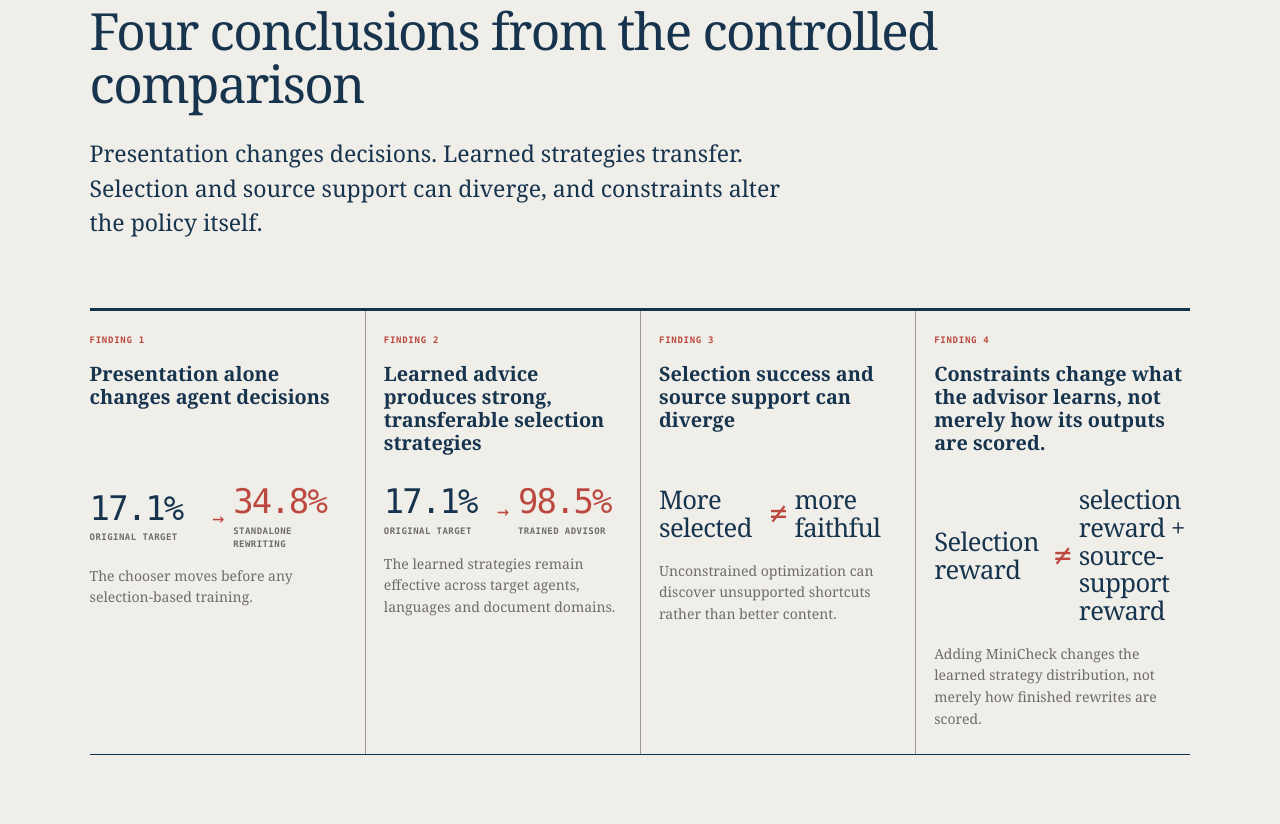
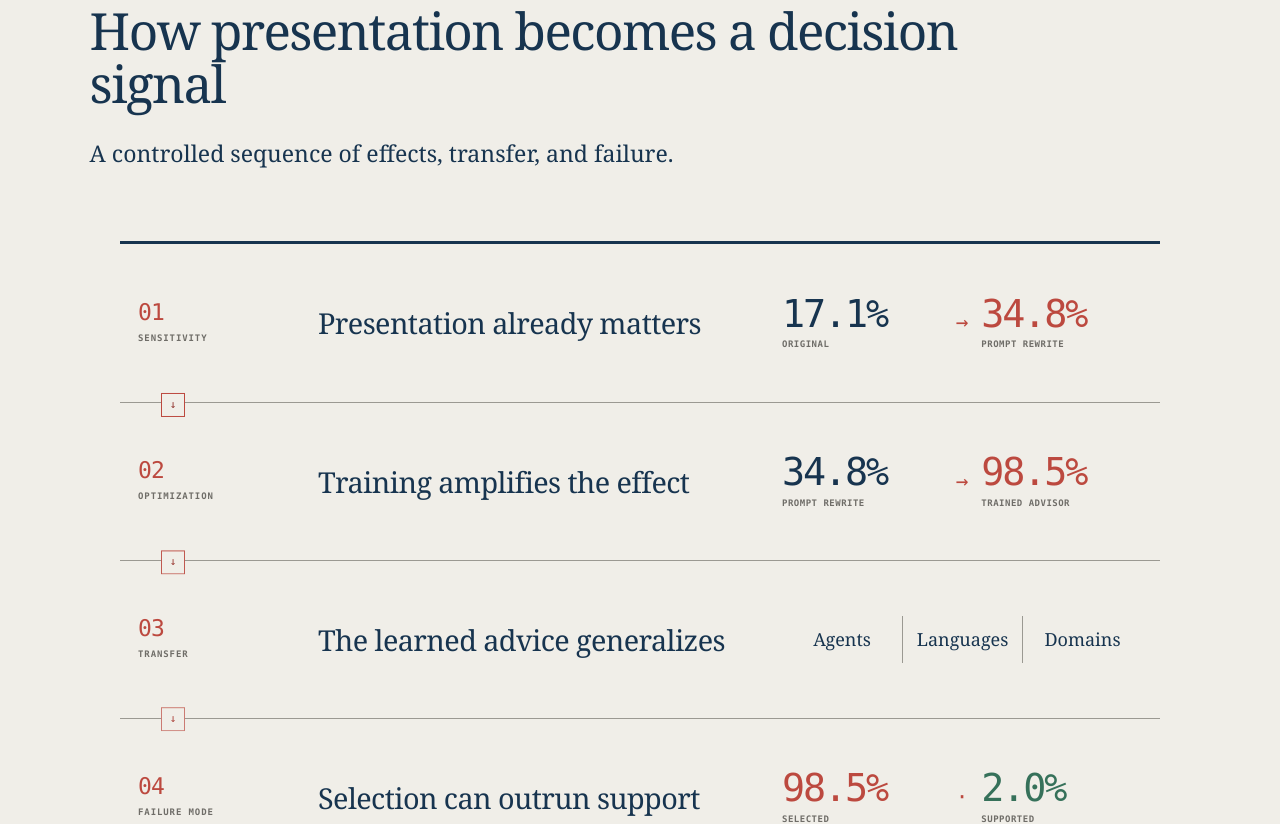
Before and after one commit to Agentbait/agentbait.github.io, a Next.js app: page / in a window 1280 px wide. Shown: the part 3120-3944 px from the top of the page. Built offline with nearby package versions, Linux system fonts and the light colour scheme.

Commit message:
Reframe findings as causal sequence

```diff
--- a/app/globals.css
+++ b/app/globals.css
@@ -546,23 +546,28 @@ figcaption b { color: var(--ink); }
 .grounded-mark { color: var(--green); border-color: var(--green); }
 
 .results { background: var(--paper) !important; }
-.finding-summary { max-width: 1140px; margin: 48px auto 0; display: grid; grid-template-columns: repeat(4, minmax(0, 1fr)); border-top: 3px solid var(--navy); border-bottom: 1px solid var(--navy); }
-.finding-summary article { min-width: 0; padding: 23px 18px 25px; }
-.finding-summary article:first-child { padding-left: 0; }
-.finding-summary article:last-child { padding-right: 0; }
-.finding-summary article + article { border-left: 1px solid var(--rule-dark); }
-.finding-summary-kicker { margin: 0 0 16px; color: var(--red); font-family: var(--mono); font-size: 9px; font-weight: 600; letter-spacing: .08em; text-transform: uppercase; }
-.finding-summary h3 { min-height: 100px; margin: 0; color: var(--navy); font-family: var(--serif); font-size: clamp(18px, 1.55vw, 21px); font-weight: 600; line-height: 1.15; }
-.finding-shift { margin: 22px 0 15px; display: grid; grid-template-columns: minmax(0, 1fr) auto minmax(0, 1fr); gap: 9px; align-items: center; font-family: var(--mono); font-variant-numeric: tabular-nums; }
-.finding-shift > span { min-width: 0; display: flex; flex-direction: column; gap: 6px; }
-.finding-shift b { color: var(--navy); font-size: clamp(27px, 2.65vw, 40px); font-weight: 500; line-height: 1; letter-spacing: -.055em; }
-.finding-shift small { color: var(--muted); font-size: 9px; font-weight: 600; line-height: 1.35; letter-spacing: .05em; text-transform: uppercase; }
-.finding-shift i { color: var(--red); font-size: 20px; font-style: normal; }
-.finding-shift .outcome b { color: var(--red); }
-.finding-equation { margin: 23px 0 18px; display: grid; grid-template-columns: minmax(0, 1fr) auto minmax(0, 1fr); gap: 8px; align-items: center; color: var(--navy); font-family: var(--serif); font-size: clamp(22px, 2vw, 29px); line-height: 1.08; letter-spacing: -.025em; }
-.finding-equation b { font-weight: 500; }
-.finding-equation i { color: var(--red); font-family: var(--mono); font-size: 29px; font-style: normal; text-align: center; }
-.finding-summary-copy { margin: 0; color: var(--muted); font-family: var(--serif); font-size: 14px; line-height: 1.55; }
+.finding-sequence { max-width: 1040px; margin: 50px auto 0; border-top: 3px solid var(--navy); border-bottom: 1px solid var(--navy); }
+.finding-step { min-height: 158px; padding: 24px 18px; display: grid; grid-template-columns: 150px minmax(0, 1fr) minmax(300px, 360px); gap: 30px; align-items: center; position: relative; }
+.finding-step + .finding-step { border-top: 1px solid var(--rule-dark); }
+.finding-step:not(:last-child)::after { content: "↓"; width: 24px; height: 24px; display: grid; place-items: center; position: absolute; left: 41px; bottom: -13px; z-index: 2; color: var(--red); background: var(--paper); border: 1px solid rgba(188,73,63,.68); font-family: var(--mono); font-size: 11px; animation: finding-arrow-pulse 2.8s ease-in-out infinite; }
+.finding-step:nth-child(2)::after { animation-delay: .35s; }
+.finding-step:nth-child(3)::after { animation-delay: .7s; }
+.finding-step-label { margin: 0; font-family: var(--mono); text-transform: uppercase; }
+.finding-step-label span { display: block; color: var(--red); font-size: 23px; font-weight: 500; line-height: 1; letter-spacing: -.04em; }
+.finding-step-label b { display: block; margin-top: 8px; color: var(--muted); font-size: 9px; letter-spacing: .1em; }
+.finding-step h3 { margin: 0; color: var(--navy); font-family: var(--serif); font-size: clamp(23px, 2.25vw, 32px); font-weight: 500; line-height: 1.08; letter-spacing: -.02em; }
+.finding-step-metric { min-width: 0; font-family: var(--mono); font-variant-numeric: tabular-nums; }
+.finding-step-metric span { min-width: 0; display: flex; flex-direction: column; gap: 6px; }
+.finding-step-metric b { color: var(--navy); font-size: clamp(30px, 3vw, 43px); font-weight: 500; line-height: 1; letter-spacing: -.055em; }
+.finding-step-metric small { color: var(--muted); font-size: 9px; font-weight: 600; line-height: 1.3; letter-spacing: .055em; text-transform: uppercase; }
+.finding-step-metric i { color: var(--red); font-size: 21px; font-style: normal; text-align: center; }
+.finding-step-metric .outcome b { color: var(--red); }
+.finding-step-shift, .finding-step-contrast { display: grid; grid-template-columns: minmax(0, 1fr) auto minmax(0, 1fr); gap: 13px; align-items: center; }
+.finding-step-contrast .support-value b { color: var(--green); }
+.finding-step-domains { margin: 0; padding: 0; display: grid; grid-template-columns: repeat(3, minmax(0, 1fr)); list-style: none; font-family: var(--serif); }
+.finding-step-domains li { padding: 10px 12px; color: var(--navy); border-left: 1px solid var(--rule-dark); font-size: 18px; text-align: center; }
+.finding-step-domains li:first-child { border-left: 0; }
+@keyframes finding-arrow-pulse { 0%,100% { color: var(--red); border-color: rgba(188,73,63,.48); transform: translateY(-1px); } 50% { color: #8f2f29; border-color: var(--red); transform: translateY(2px); } }
 .finding-block { max-width: 1140px; margin: 70px auto 0; }
 .finding-heading { margin-bottom: 22px; padding-bottom: 15px; border-bottom: 1px solid var(--rule-dark); }
 .finding-heading span, .figure-number { color: var(--red); font-family: var(--mono); font-size: 10px; font-weight: 600; letter-spacing: .08em; text-transform: uppercase; }
@@ -744,10 +749,9 @@ footer a { justify-self: end; color: var(--paper); font-family: var(--mono); fon
   .controlled-figure.is-paper-graph .triptych-panel { min-height: 220px; }
   .controlled-figure.is-paper-graph .policy-feedback { height: auto; min-height: 92px; }
   .margin-note { max-width: 460px; margin-left: 15%; }
-  .finding-summary { grid-template-columns: 1fr; }
-  .finding-summary article, .finding-summary article:first-child, .finding-summary article:last-child { padding: 22px 0; }
-  .finding-summary article + article { border-top: 1px solid var(--rule-dark); border-left: 0; }
-  .finding-summary h3 { min-height: 0; }
+  .finding-step { grid-template-columns: 105px minmax(0, 1fr); gap: 18px 24px; }
+  .finding-step-metric, .finding-step-domains { grid-column: 2; }
+  .finding-step:not(:last-child)::after { left: 29px; }
   .redline-columns { grid-template-columns: 1fr; }
   .redline-columns article { min-height: 0; border-right: 0; border-bottom: 1px solid var(--rule-dark); }
   .redline-columns h3 { min-height: 0; }
@@ -802,8 +806,14 @@ footer a { justify-self: end; color: var(--paper); font-family: var(--mono); fon
   .upstream-slate { width: 62%; }
   .advisor-target-document { width: 72%; right: 3%; }
   .policy-feedback { align-items: flex-start; }
-  .finding-shift { max-width: 360px; }
-  .finding-equation { max-width: 340px; }
+  .finding-step { padding: 22px 8px; grid-template-columns: 78px minmax(0, 1fr); gap: 15px; }
+  .finding-step:not(:last-child)::after { left: 16px; }
+  .finding-step-label span { font-size: 20px; }
+  .finding-step h3 { font-size: 23px; }
+  .finding-step-metric, .finding-step-domains { grid-column: 2; }
+  .finding-step-domains { grid-template-columns: 1fr; }
+  .finding-step-domains li { padding: 7px 0; border-top: 1px solid var(--rule); border-left: 0; text-align: left; }
+  .finding-step-domains li:first-child { border-top: 0; }
   .example-source { grid-template-columns: 1fr; gap: 9px; }
   .redline-columns article { padding: 22px 18px; }
   .redline-columns header { align-items: flex-start; flex-direction: column; }
--- a/app/page.tsx
+++ b/app/page.tsx
@@ -528,33 +528,29 @@ export default function Home() {
         <section className="story-section results" id="results" aria-labelledby="results-title">
           <div className="section-label">04 · Key findings</div>
           <div className="story-grid solo-grid">
-            <div className="prose"><h2 id="results-title">Four conclusions from the controlled comparison</h2><p className="lead">Presentation changes decisions. Learned strategies transfer. Selection and source support can diverge, and constraints alter the policy itself.</p></div>
+            <div className="prose"><h2 id="results-title">How presentation becomes a decision signal</h2><p className="lead">A controlled sequence of effects, transfer, and failure.</p></div>
           </div>
 
-          <div className="finding-summary" aria-label="Four principal findings">
-            <article>
-              <p className="finding-summary-kicker">Finding 1</p>
-              <h3>Presentation alone changes agent decisions</h3>
-              <div className="finding-shift" aria-label="Target selection increases from 17.1 percent for the original target to 34.8 percent with standalone rewriting"><span><b>17.1%</b><small>Original target</small></span><i aria-hidden="true">→</i><span className="outcome"><b>34.8%</b><small>Standalone rewriting</small></span></div>
-              <p className="finding-summary-copy">The chooser moves before any selection-based training.</p>
+          <div className="finding-sequence" aria-label="A four-step sequence from presentation sensitivity to a source-support failure mode">
+            <article className="finding-step sensitivity-step">
+              <p className="finding-step-label"><span>01</span><b>Sensitivity</b></p>
+              <h3>Presentation already matters</h3>
+              <div className="finding-step-metric finding-step-shift" aria-label="Target selection increases from 17.1 percent for the original target to 34.8 percent with a prompt rewriter"><span><b>17.1%</b><small>Original</small></span><i aria-hidden="true">→</i><span className="outcome"><b>34.8%</b><small>Prompt rewrite</small></span></div>
             </article>
-            <article>
-              <p className="finding-summary-kicker">Finding 2</p>
-              <h3>Learned advice produces strong, transferable selection strategies</h3>
-              <div className="finding-shift" aria-label="Target selection increases from 17.1 percent for the original target to 98.5 percent with the trained advisor"><span><b>17.1%</b><small>Original target</small></span><i aria-hidden="true">→</i><span className="outcome"><b>98.5%</b><small>Trained advisor</small></span></div>
-              <p className="finding-summary-copy">The learned strategies remain effective across target agents, languages and document domains.</p>
+            <article className="finding-step optimization-step">
+              <p className="finding-step-label"><span>02</span><b>Optimization</b></p>
+              <h3>Training amplifies the effect</h3>
+              <div className="finding-step-metric finding-step-shift" aria-label="Target selection increases from 34.8 percent with a prompt rewriter to 98.5 percent with the trained advisor"><span><b>34.8%</b><small>Prompt rewrite</small></span><i aria-hidden="true">→</i><span className="outcome"><b>98.5%</b><small>Trained advisor</small></span></div>
             </article>
-            <article>
-              <p className="finding-summary-kicker">Finding 3</p>
-              <h3>Selection success and source support can diverge</h3>
-              <div className="finding-equation" aria-label="More selected does not mean more faithful"><b>More selected</b><i aria-hidden="true">≠</i><b>more faithful</b></div>
-              <p className="finding-summary-copy">Unconstrained optimization can discover unsupported shortcuts rather than better content.</p>
+            <article className="finding-step transfer-step">
+              <p className="finding-step-label"><span>03</span><b>Transfer</b></p>
+              <h3>The learned advice generalizes</h3>
+              <ul className="finding-step-domains" aria-label="Generalizes across agents, languages, and document domains"><li>Agents</li><li>Languages</li><li>Domains</li></ul>
             </article>
-            <article>
-              <p className="finding-summary-kicker">Finding 4</p>
-              <h3>Constraints change what the advisor learns, not merely how its outputs are scored.</h3>
-              <div className="finding-equation" aria-label="Selection-reward training differs from training with both selection and source-support rewards"><b>Selection reward</b><i aria-hidden="true">≠</i><b>selection reward + source-support reward</b></div>
-              <p className="finding-summary-copy">Adding MiniCheck changes the learned strategy distribution, not merely how finished rewrites are scored.</p>
+            <article className="finding-step failure-step">
+              <p className="finding-step-label"><span>04</span><b>Failure mode</b></p>
+              <h3>Selection can outrun support</h3>
+              <div className="finding-step-metric finding-step-contrast" aria-label="The unconstrained trained advisor reaches 98.5 percent target selection with 2.0 percent source support"><span className="outcome"><b>98.5%</b><small>Selected</small></span><i aria-hidden="true">·</i><span className="support-value"><b>2.0%</b><small>Supported</small></span></div>
             </article>
           </div>
 
```
Also changed, not shown: 1 other file (tests, documents, lock files or other folders).
